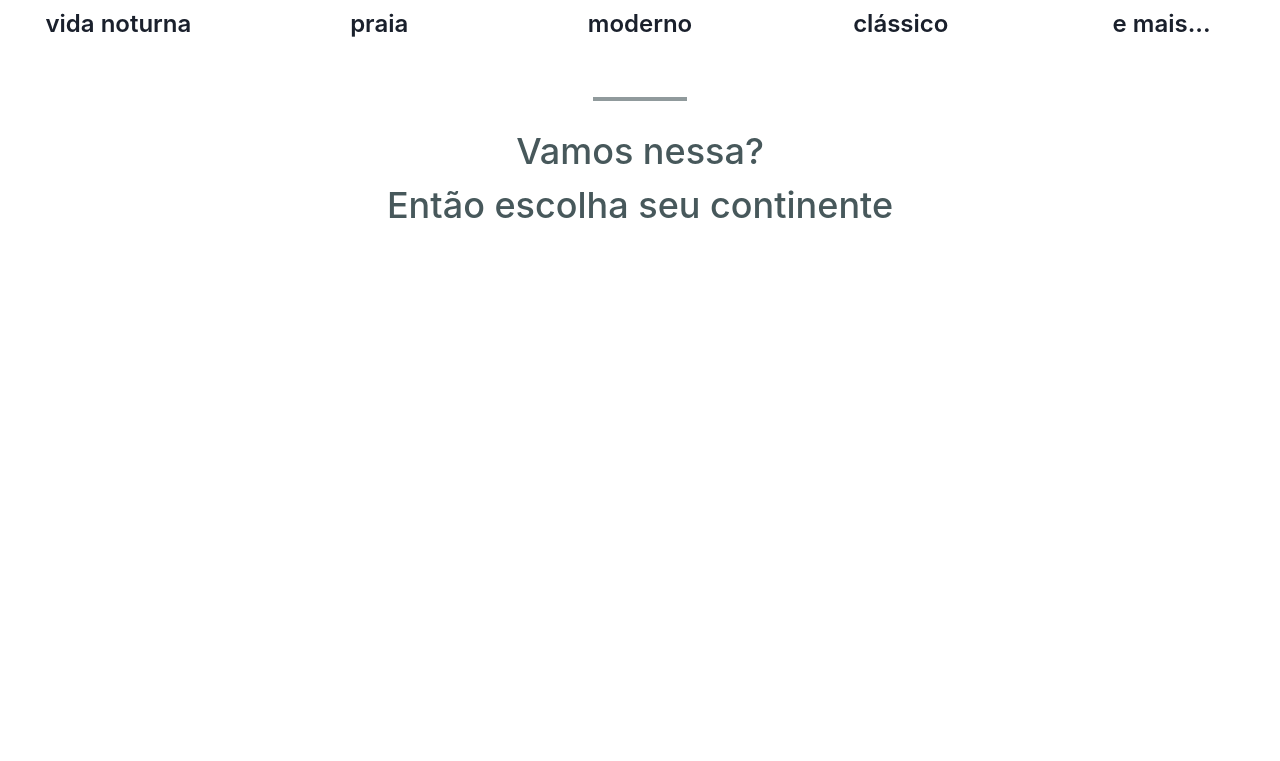
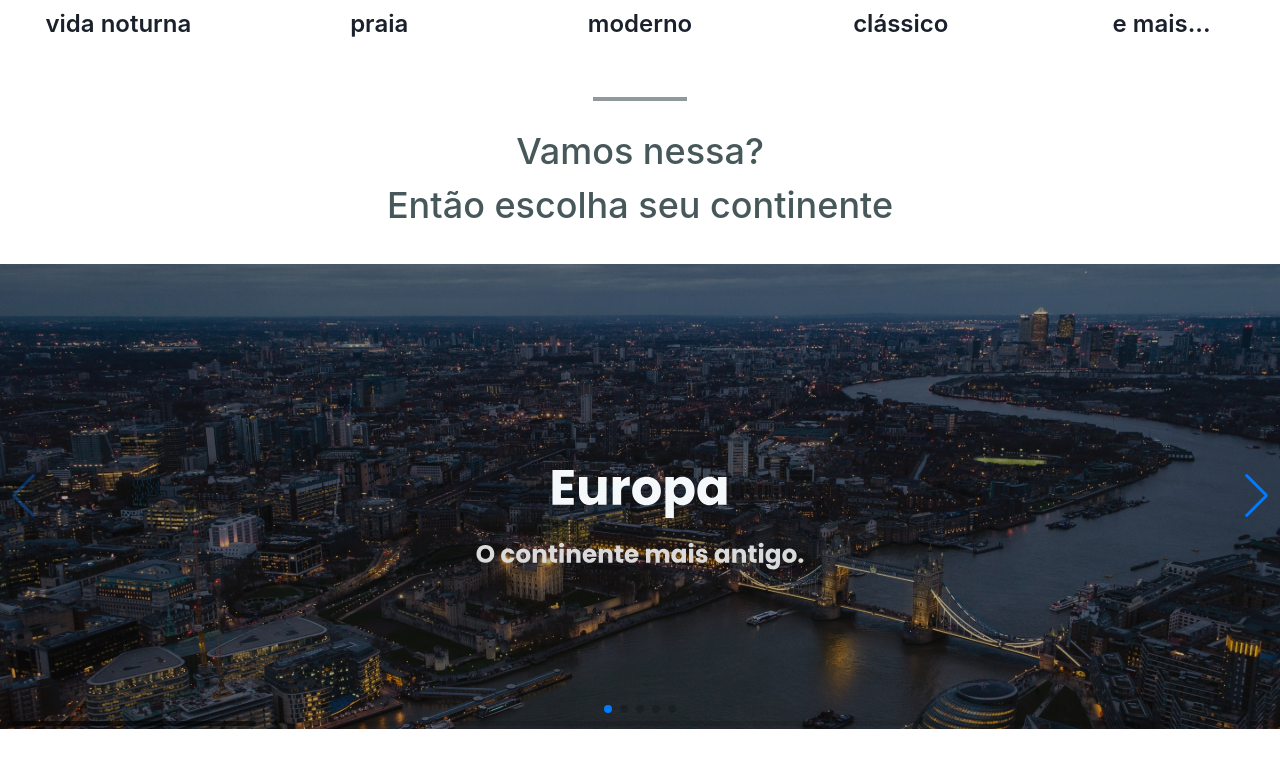
Before and after one commit to felipecfb/worldtrip, a Next.js app: page / in a window 1280 px wide. Shown: the part 541-1302 px from the top of the page. Before the commit the page ends 800 px from the top, so only its background shows below. Built offline with nearby package versions, Linux system fonts and the light colour scheme.

Commit message:
feat: criando componente swiper para o slide da home

```diff
--- /dev/null
+++ b/src/components/Swiper/index.tsx
@@ -0,0 +1,41 @@
+import { Swiper as SwiperContainer, SwiperSlide } from "swiper/react";
+import { A11y, Navigation, Pagination, Scrollbar } from "swiper";
+import "swiper/css";
+import "swiper/css/navigation";
+import "swiper/css/pagination";
+import "swiper/css/scrollbar";
+import { Banner } from "../Banner";
+import { Flex } from "@chakra-ui/react";
+
+export function Swiper() {
+  return (
+    <Flex maxWidth="1440px" mx="auto" py="8">
+      <SwiperContainer
+        modules={[Navigation, Pagination, Scrollbar, A11y]}
+        spaceBetween={50}
+        slidesPerView={1}
+        navigation
+        pagination={{ clickable: true }}
+        scrollbar={{ draggable: true }}
+        onSwiper={(swiper) => console.log(swiper)}
+        onSlideChange={() => console.log("slide change")}
+      >
+        <SwiperSlide>
+          <Banner src="images/europe.svg" alt="" />
+        </SwiperSlide>
+        <SwiperSlide>
+          <Banner src="images/europe.svg" alt="" />
+        </SwiperSlide>
+        <SwiperSlide>
+          <Banner src="images/europe.svg" alt="" />
+        </SwiperSlide>
+        <SwiperSlide>
+          <Banner src="images/europe.svg" alt="" />
+        </SwiperSlide>
+        <SwiperSlide>
+          <Banner src="images/europe.svg" alt="" />
+        </SwiperSlide>
+      </SwiperContainer>
+    </Flex>
+  );
+}
--- a/src/pages/index.tsx
+++ b/src/pages/index.tsx
@@ -2,6 +2,7 @@ import { Center, Divider, Flex, Grid, Text } from "@chakra-ui/react";
 import type { NextPage } from "next";
 import { Banner } from "../components/Banner";
 import { Header } from "../components/Header";
+import { Swiper } from "../components/Swiper";
 import { TravelTypes } from "../components/TravelTypes";
 
 const Home: NextPage = () => {
@@ -37,6 +38,7 @@ const Home: NextPage = () => {
           Então escolha seu continente
         </Text>
       </Flex>
+      <Swiper />
     </>
   );
 };
```
Also changed, not shown: public/images/europe.svg (added).
